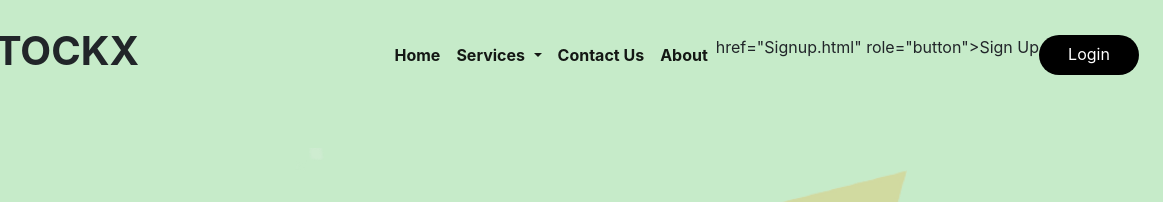
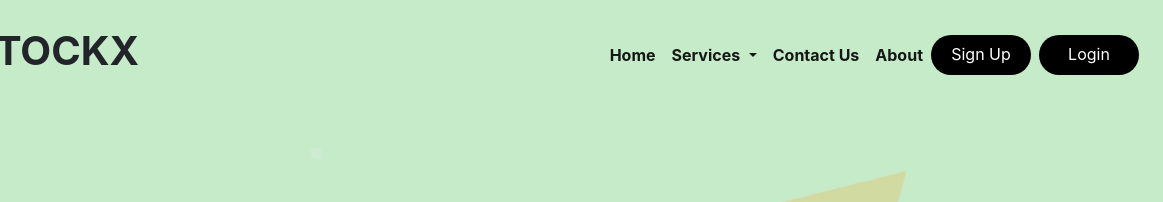
Before and after one commit to karanpatel05/StockX, a plain HTML site: page index.html in a window 1280 px wide. Shown: the top 202 px of the page, 117-1280 px from the left. Drawn offline with nearby package versions, Linux system fonts and the light colour scheme.

Commit message:
button fixed

```diff
--- a/index.html
+++ b/index.html
@@ -47,7 +47,7 @@
         <li class="nav-item active">
           <a class="nav-link" href="About.html"><b>About</b></a>
         </li>
-         href="Signup.html" role="button">Sign Up</a>
+        <a class="btn  mr-2 my-lg-0 btns"  href="Signup.html" role="button">Sign Up</a>
         <a class="btn  mr-2 my-lg-0 btns"  href="Login.html" role="button">Login</a>
       </ul>
     </div>
```
